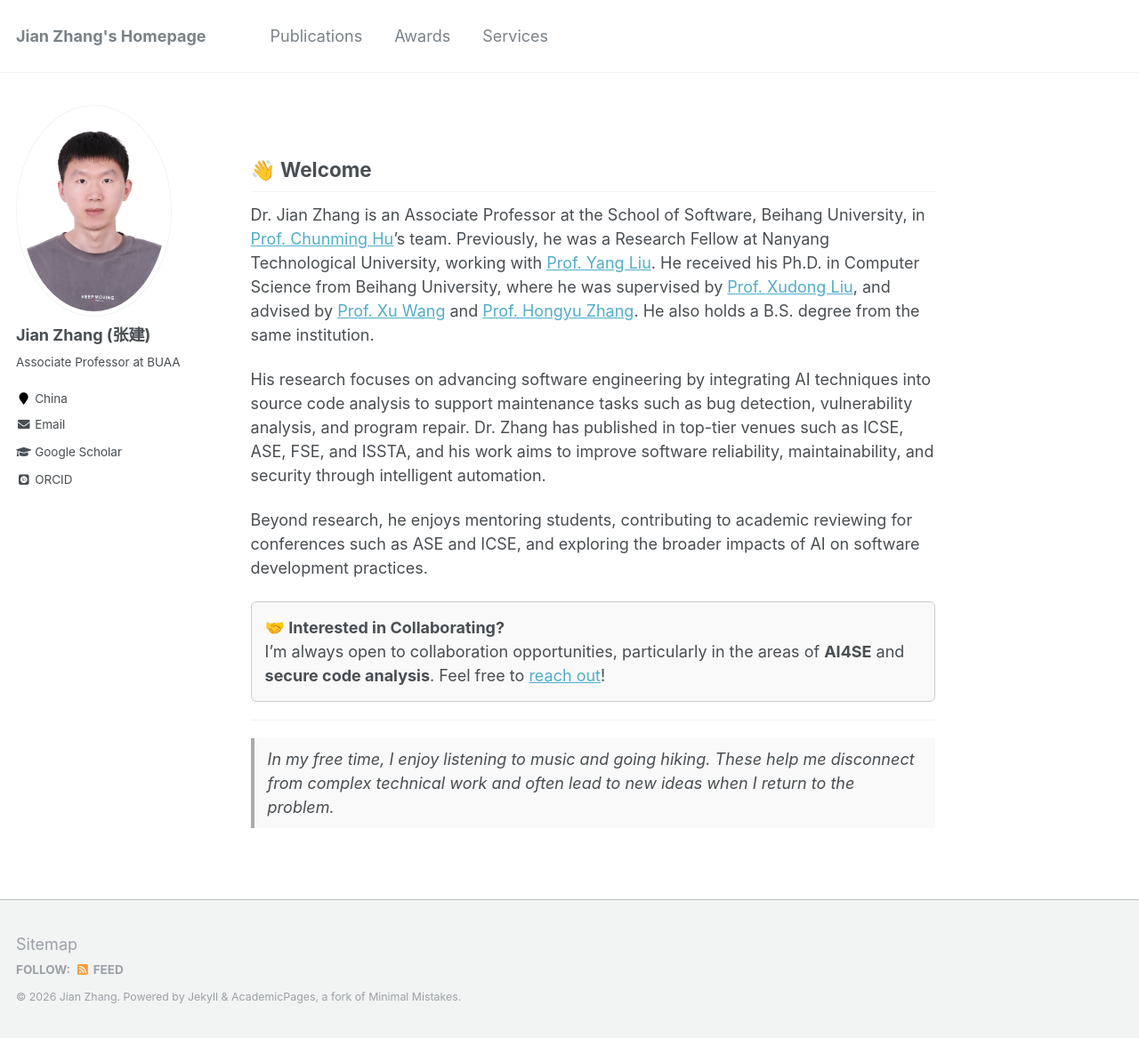
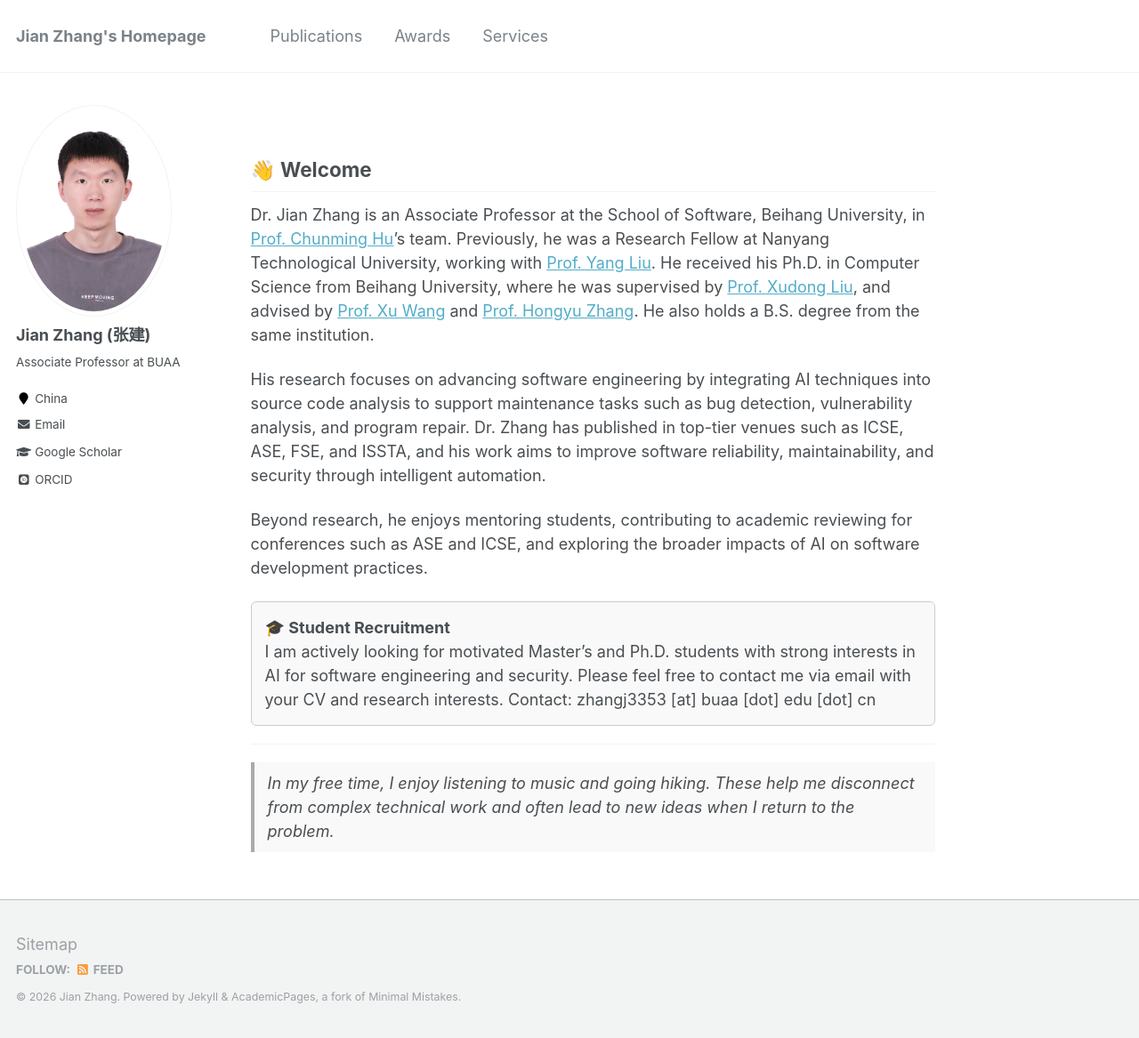
Before and after one commit to zhangj111/zhangj111.github.io, a Jekyll site: the page built from _pages/about.md, in a window 1280 px wide and 1167 px high. Shown: the whole window at 89% size. Built offline with Jekyll 4.4.1, drawn with Linux system fonts in a browser that asks for light colours; some web fonts are replaced.

Commit message:
Update about.md

```diff
--- a/_pages/about.md
+++ b/_pages/about.md
@@ -16,9 +16,8 @@ Beyond research, he enjoys mentoring students, contributing to academic reviewin
 
 
 <div style="border: 1px solid #ccc; padding: 15px; background-color: #f9f9f9; border-radius: 6px; margin: 20px 0;">
-  <strong>🤝 Interested in Collaborating?</strong><br/>
-  I’m always open to collaboration opportunities, particularly in the areas of <strong>AI4SE</strong> and <strong>secure code analysis</strong>.
-  Feel free to <a href="mailto:zhangj3353@gmail.com">reach out</a>!
+  <strong>🎓 Student Recruitment</strong><br/>
+  I am actively looking for motivated Master’s and Ph.D. students with strong interests in AI for software engineering and security. Please feel free to contact me via email with your CV and research interests. Contact: zhangj3353 [at] buaa [dot] edu [dot] cn
 </div>
 
 ---
```
